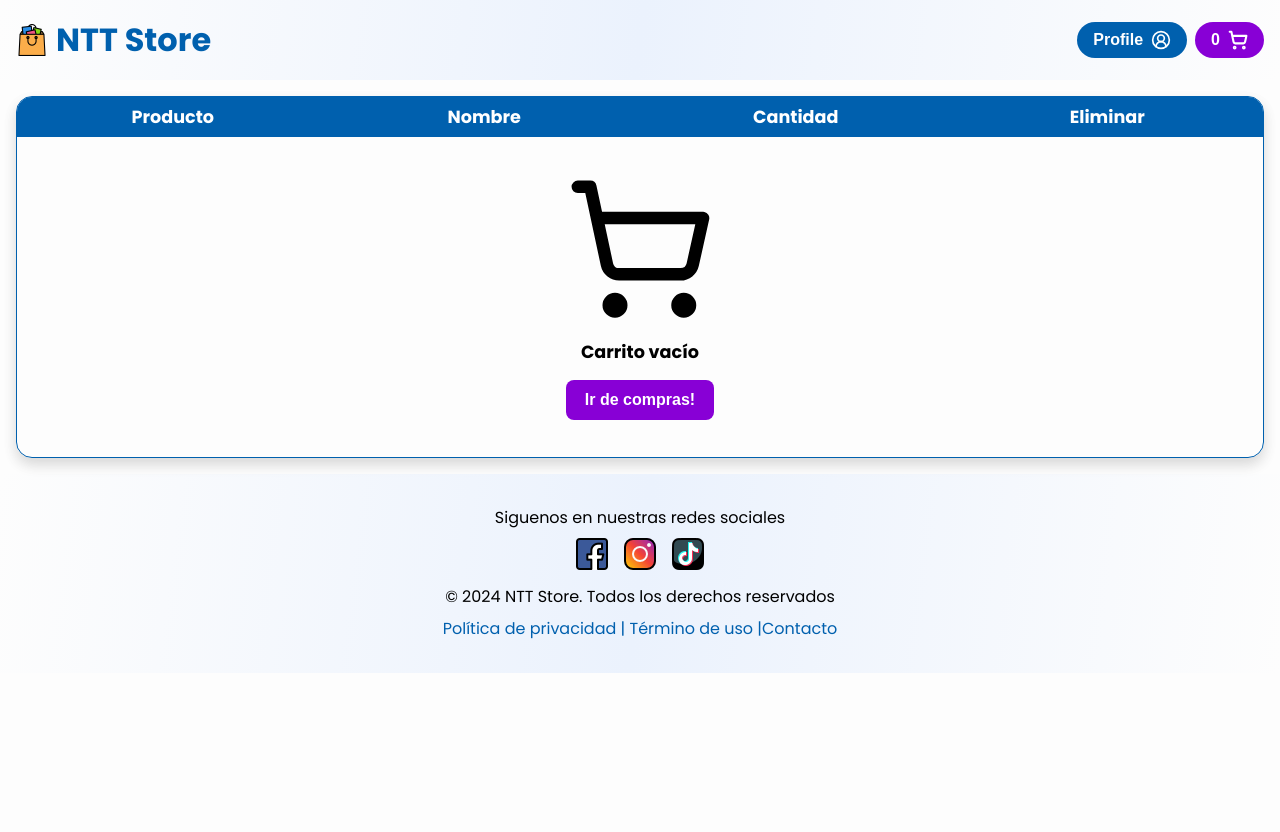
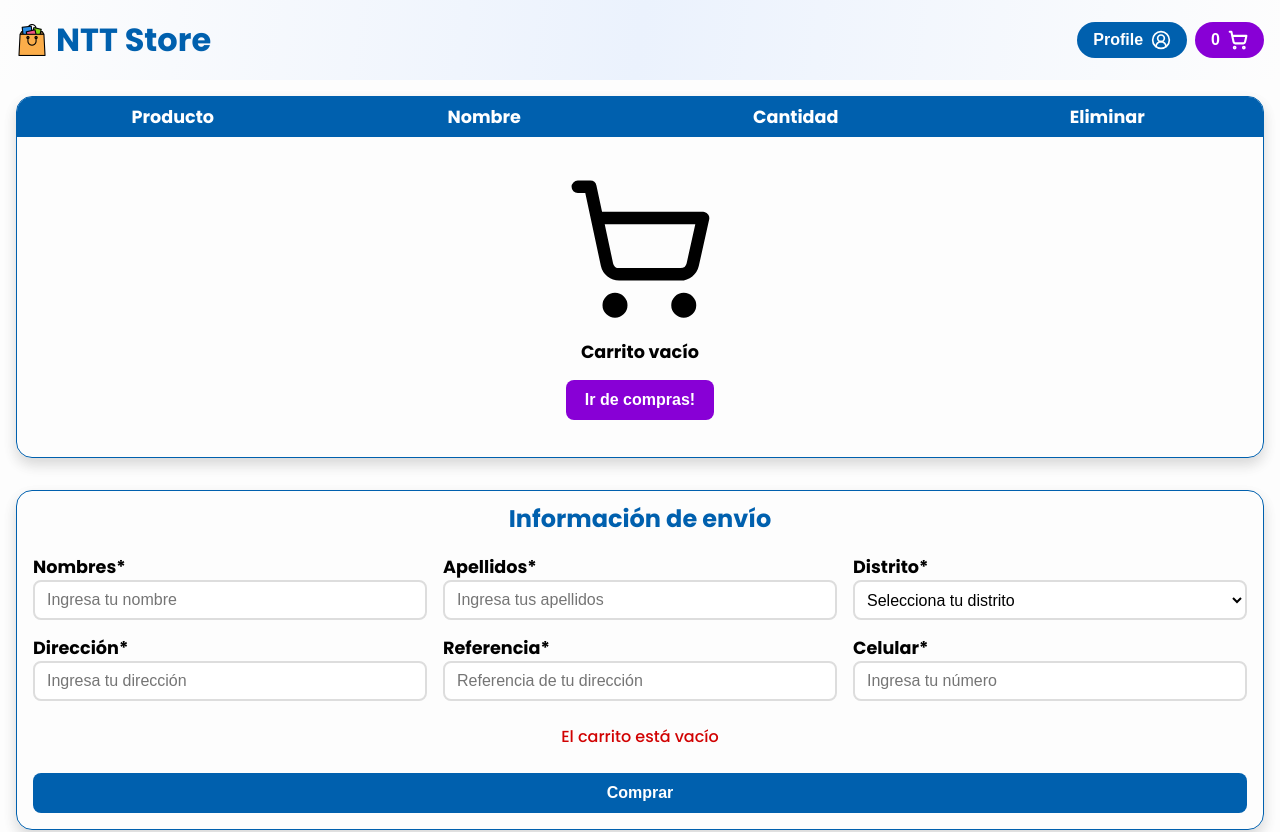
Before and after one commit to jlinaresmedalla/BC56-FRONTEND-REACT-NTT, a React (Vite) app: page /resumen in a window 1280 px wide. Shown: the top 832 px of the page. Before the commit the page ends 800 px from the top, so only its background shows below. Built offline with nearby package versions, Linux system fonts and the light colour scheme.

Commit message:
feat: Implementar redirección a market y desarrollar el componente modal

```diff
--- a/index.html
+++ b/index.html
@@ -8,6 +8,7 @@
   </head>
   <body>
     <div id="root"></div>
+    <div id="modal-root"></div>
     <script type="module" src="/src/main.tsx"></script>
   </body>
 </html>
--- a/src/components/Footer/Footer.tsx
+++ b/src/components/Footer/Footer.tsx
@@ -17,7 +17,7 @@ export const Footer = () => {
       </section>
       <p>© 2024 NTT Store. Todos los derechos reservados</p>
       <p className="primary-text-color">
-        <a href="#">Política de privacidad</a> | <a href="#">Término de uso</a> |<a href="#">Contacto</a>
+        <a href="#">Política de privacidad</a> | <a href="#">Término de uso</a> | <a href="#">Contacto</a>
       </p>
     </footer>
   );
--- /dev/null
+++ b/src/components/Modal/Modal.css
@@ -0,0 +1,23 @@
+.modal-overlay {
+  display: flex;
+  position: fixed;
+  top: 0;
+  left: 0;
+  right: 0;
+  bottom: 0;
+  background-color: rgba(0, 0, 0, 0.5);
+  align-items: center;
+  justify-content: center;
+  z-index: 1000;
+  padding: 1rem;
+}
+
+.modal-content {
+  background-color: var(--light-bg-color);
+  border-radius: 1rem;
+  position: relative;
+  max-width: 500px;
+  width: 100%;
+  z-index: 1001;
+  overflow: hidden;
+}
--- /dev/null
+++ b/src/components/Modal/Modal.tsx
@@ -0,0 +1,23 @@
+import { ReactNode } from "react";
+import { createPortal } from "react-dom";
+import "./Modal.css";
+
+interface ModalProps {
+  isOpen: boolean;
+  onClose: () => void;
+  children: ReactNode;
+}
+
+export const Modal = ({ isOpen, onClose, children }: ModalProps) => {
+  if (!isOpen) return null;
+
+  const modal = (
+    <div className="modal-overlay" onClick={() => onClose()}>
+      <div className="modal-content">{children}</div>;
+    </div>
+  );
+
+  const modalContainer = document.getElementById("modal-root")!;
+
+  return createPortal(modal, modalContainer);
+};
--- a/src/components/index.ts
+++ b/src/components/index.ts
@@ -3,3 +3,4 @@ export * from "./Header/Header";
 export * from "./ProductCard/ProductCard";
 export * from "./Loader/Loader";
 export * from "./Layout/Layout";
+export * from "./Modal/Modal";
--- a/src/hooks/form.hooks.ts
+++ b/src/hooks/form.hooks.ts
@@ -3,20 +3,19 @@ import { ChangeEvent, FormEvent, useState } from "react";
 interface UseFormProps<T> {
   initialValues: T;
   validationSchema: (values: T) => Partial<Record<keyof T, string>>;
-  onSubmit: (values: T) => void | Promise<(values: T) => void>;
-  resetOnSubmit?: boolean;
+  onSubmit: (values: T, resetForm: () => void) => void | Promise<(values: T, resetForm: () => void) => void>;
 }
 
-export const useForm = <T>({ initialValues, onSubmit, validationSchema, resetOnSubmit = false }: UseFormProps<T>) => {
+export const useForm = <T>({ initialValues, onSubmit, validationSchema }: UseFormProps<T>) => {
   const [values, setValues] = useState<T>(initialValues);
   const [errors, setErrors] = useState<Partial<Record<keyof T, string>>>({});
   const [touched, setTouched] = useState<Partial<Record<keyof T, boolean>>>({});
   const [isSubmitting, setIsSubmitting] = useState(false);
 
-  const allTouched = Object.keys(values as object).reduce(
+  const getAllFieldsTouched = () =>
+    Object.keys(values as object).reduce(
       (acc, key) => {
         acc[key as keyof T] = true;
-
         return acc;
       },
       {} as Record<keyof T, boolean>,
@@ -48,15 +47,14 @@ export const useForm = <T>({ initialValues, onSubmit, validationSchema, resetOnS
   const handleSubmit = async (e: FormEvent<HTMLFormElement>) => {
     e.preventDefault();
 
-    setTouched(allTouched);
+    setTouched(getAllFieldsTouched());
 
     const validationErrors = validationSchema(values);
     setErrors(validationErrors);
 
     if (!Object.keys(validationErrors).length) {
       setIsSubmitting(true);
-      await onSubmit(values);
-      if (resetOnSubmit) resetForm();
+      await onSubmit(values, resetForm);
       setIsSubmitting(false);
     }
   };
--- /dev/null
+++ b/src/hooks/modal.hooks.ts
@@ -0,0 +1,9 @@
+import { useState } from "react";
+
+export const useModal = () => {
+  const [isModalOpen, setIsModalOpen] = useState(false);
+  const openModal = () => setIsModalOpen(() => true);
+  const closeModal = () => setIsModalOpen(() => false);
+
+  return { isModalOpen, openModal, closeModal };
+};
--- a/src/pages/resumen/FormSection/FormSection.css
+++ b/src/pages/resumen/FormSection/FormSection.css
@@ -21,3 +21,11 @@
 .shipping-form-field {
   flex: 1 1 30%;
 }
+
+.succes-message-container {
+  display: flex;
+  flex-direction: column;
+  gap: 1rem;
+  padding: 1.5rem;
+  align-items: center;
+}
--- a/src/pages/resumen/FormSection/FormSection.tsx
+++ b/src/pages/resumen/FormSection/FormSection.tsx
@@ -1,10 +1,13 @@
-import { Button, Input, Select } from "@/components/UI";
+import { Button, HelperText, Input, Select } from "@/components/UI";
 import { useForm } from "@/hooks/form.hooks";
 import { shippingFormSchema } from "./FormSection.schema";
 import { useCart } from "@/hooks/cart.hooks";
 import { getShippingInfoMapper } from "@/mappings/cart.mapper";
 import { useDistrictListQuery } from "@/hooks/fetch.hooks";
+import { useModal } from "@/hooks/modal.hooks";
+import { Modal } from "@/components";
 import "./FormSection.css";
+import { useNavigate } from "react-router-dom";
 
 export interface ShippingFormValues {
   firstName: string;
@@ -25,25 +28,29 @@ const initialShippingFormvalues = {
 };
 
 export const FormSection = () => {
+  const navigate = useNavigate();
   const { cartState, resetCart } = useCart();
+  const { isModalOpen, openModal, closeModal } = useModal();
   const districtList = useDistrictListQuery();
+
   const { values, errors, touched, handleSubmit, handleChange, isSubmitting } = useForm<ShippingFormValues>({
     initialValues: initialShippingFormvalues,
-    resetOnSubmit: true,
     validationSchema: shippingFormSchema,
-    onSubmit: (values) => {
+    onSubmit: (values, resetForm) => {
+      if (!cartState.length) return;
+
       const body = getShippingInfoMapper(values, cartState);
       console.log(body);
+      openModal();
       resetCart();
+      resetForm();
     },
   });
-
-  if (!cartState.length) return <></>;
 
   return (
     <section className="form-section">
       <form className="shipping-form" onSubmit={handleSubmit}>
-        <h3>
+        <h3 className="primary-text-color">
           <center>Información de envío</center>
         </h3>
         <div className="shipping-form-fields">
@@ -118,10 +125,23 @@ export const FormSection = () => {
             />
           </span>
         </div>
+        {!cartState.length && (
+          <center>
+            <HelperText variant="danger" dimension="medium" message={"El carrito está vacío"} />
+          </center>
+        )}
         <Button type="submit" disabled={isSubmitting}>
           Comprar
         </Button>
       </form>
+      <Modal isOpen={isModalOpen} onClose={closeModal}>
+        <div className="succes-message-container">
+          <h3>
+            <center>Su compra se realizó con exito! 🎉</center>
+          </h3>
+          <Button onClick={() => navigate("/#products-section")}>Aceptar</Button>
+        </div>
+      </Modal>
     </section>
   );
 };
```
Lines whose indentation alone changed are shown as unchanged.
